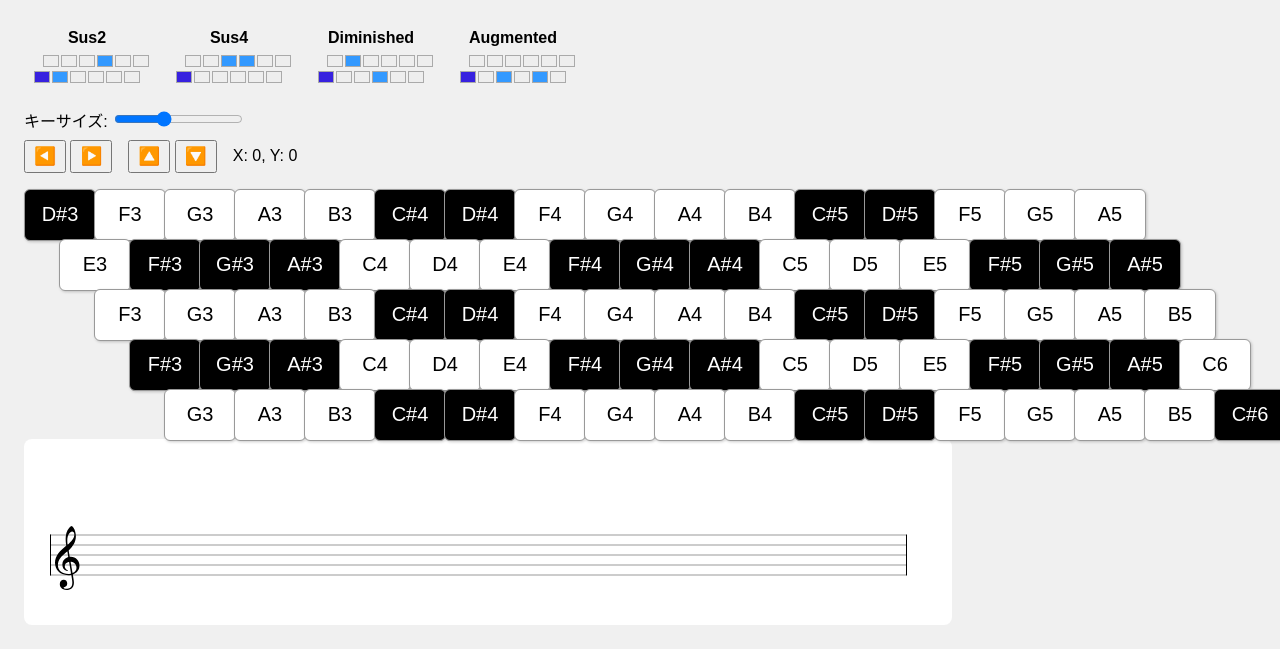
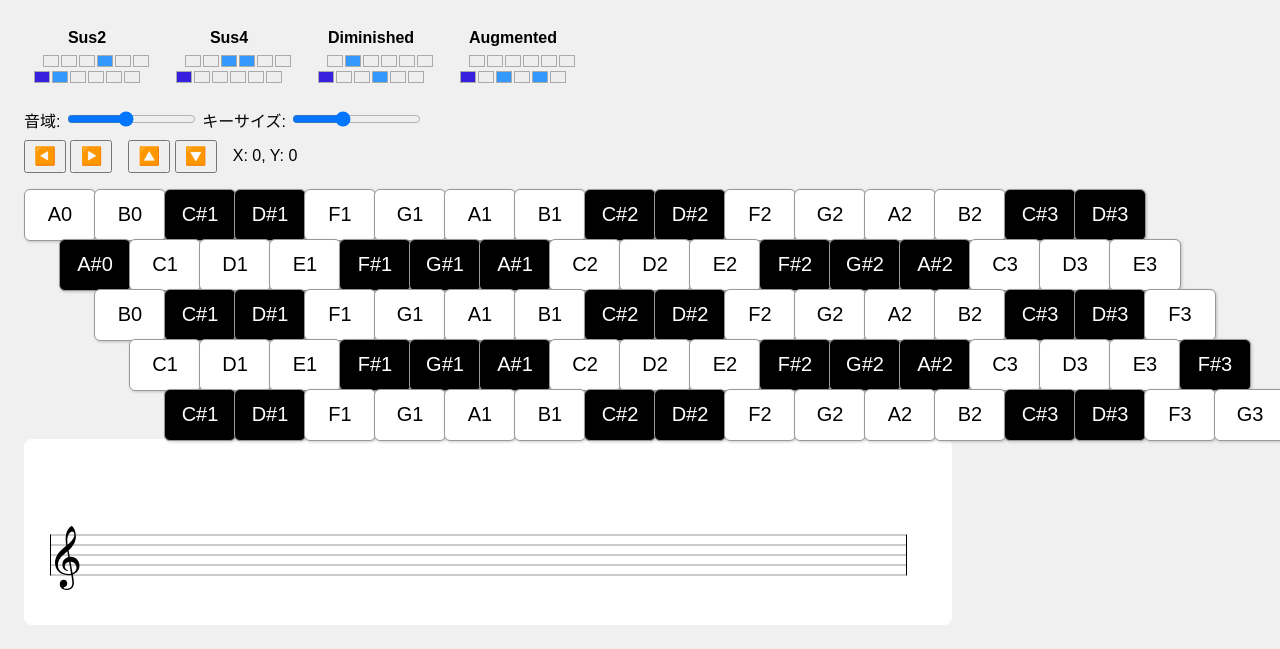
Before and after one commit to HTKnyai/janko-midi, a plain HTML site: page index.html in a window 1280 px wide. Shown: the part 169-818 px from the top of the page. Drawn offline with Linux system fonts and the light colour scheme.

Commit message:
音域調整機能

```diff
--- a/app.js
+++ b/app.js
@@ -4,6 +4,13 @@ const NUM_KEYS_PER_ROW = 16;
 let KEY_WIDTH = 70;
 let KEY_HEIGHT = 50;
 let staveWidth = Math.floor(window.innerWidth * 0.7); // 最初に定義
+
+let keyboardOriginNote = 21; // A0 = MIDI 21
+
+document.getElementById('keyboard-range').addEventListener('input', (e) => {
+  keyboardOriginNote = parseInt(e.target.value);
+  buildKeyboard();
+});
 
 const keyboardEl = document.getElementById('keyboard');
 const pressedNotes = new Set();
@@ -25,7 +32,7 @@ const ORIGIN_Y = 1;
 function midiNoteFromPosition(x, y) {
   const dx = x - ORIGIN_X;
   const dy = y - ORIGIN_Y;
-  return ORIGIN_NOTE + dx * 2 + dy;
+  return keyboardOriginNote + x * 2 + y;
 }
 
 function createKey(x, y) {
--- a/index.html
+++ b/index.html
@@ -14,9 +14,11 @@
   <div id="chord-chart-container">
     <div id="chord-chart"></div>
   </div>
+  <label for="keyboard-range">音域:</label>
+    <input type="range" id="keyboard-range" min="21" max="108" value="60" />
 
   <label for="keySizeSlider">キーサイズ:</label>
-  <input type="range" id="keySizeSlider" min="40" max="120" value="70" />
+    <input type="range" id="keySizeSlider" min="40" max="120" value="70" />
     <div id="keyboard-slide-control">
     <div>
         <button id="slide-left">◀️</button>
```
